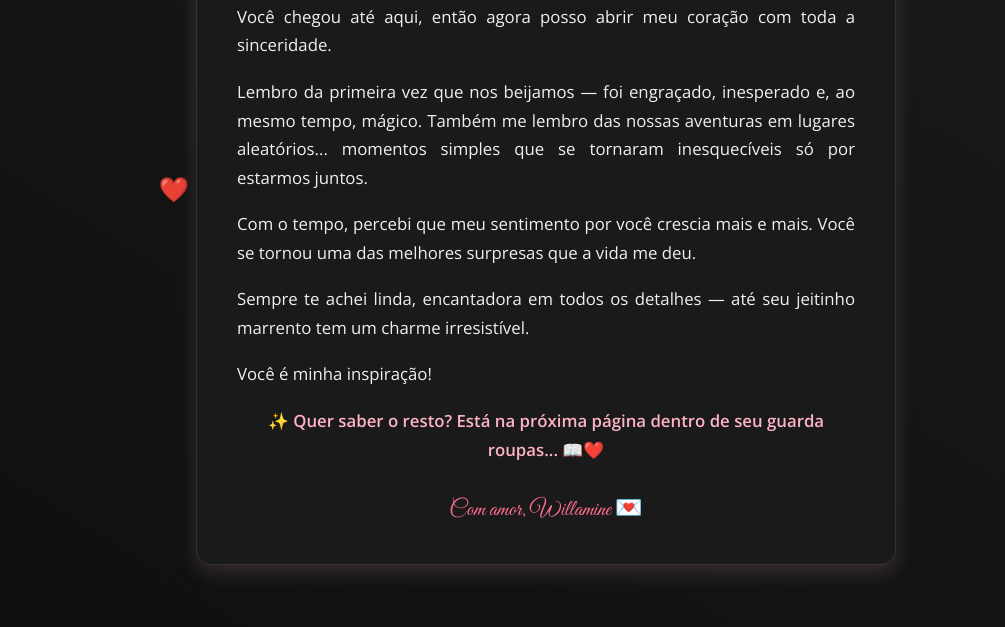
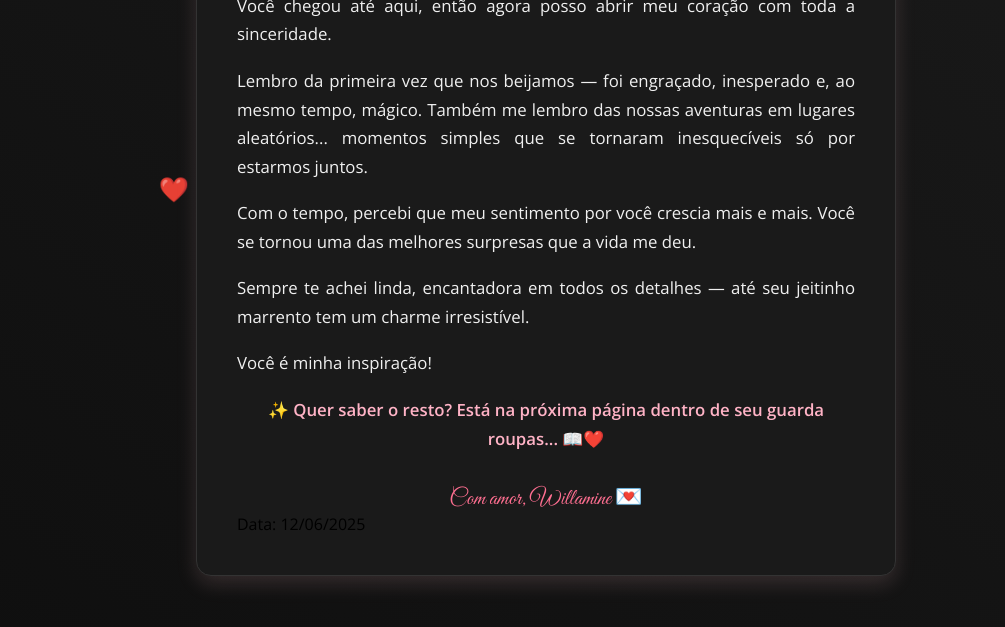
Before and after one commit to willamine/encanto-perfeito, a plain HTML site: page index.html in a window 1280 px wide. Shown: the part 173-800 px from the top of the page, without its empty margins (94-1099 px from the left). Drawn offline with nearby package versions, Linux system fonts and the light colour scheme.

Commit message:
index.html

```diff
--- a/index.html
+++ b/index.html
@@ -162,6 +162,7 @@
     </p>
 
     <div class="signature">Com amor, Willamine 💌</div>
+    <div class="data">Data: 12/06/2025</div>
   </div>
 
   <!-- Botão voltar ao topo -->
```
